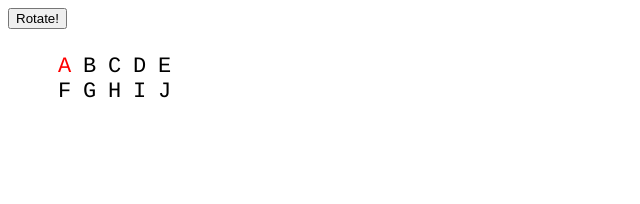
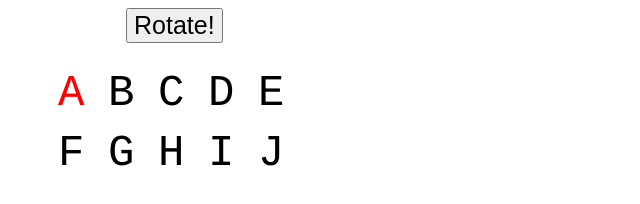
Before and after one commit to mtbradle-ge/speed-networking, a plain HTML site: page index.html in a window 1280 px wide. Shown: the whole page, without its empty margins (0-640 px from the left). Drawn offline with Linux system fonts and the light colour scheme.

Commit message:
Fix some sizing.

```diff
--- a/index.html
+++ b/index.html
@@ -5,13 +5,13 @@
   <script src="speednetworking.js"></script>
 </head>
 <body>
-  <button onclick='theTable.executeRotation()'>Rotate!</button>
+  <button onclick="theTable.executeRotation()" style="font-size:25px;margin-left:118px">Rotate!</button>
   <div id="container"></div>
 
   <script>
     $ = document.querySelectorAll.bind(document);
     window.svgDoc = SVG('container').size(800, 1200);
-    let theTable = new Table(svgDoc, 50, 25, 5, 25);
+    let theTable = new Table(svgDoc, 50, 25, 5, 50);
   </script>
 </body>
 </html>
--- a/speednetworking.js
+++ b/speednetworking.js
@@ -1,5 +1,4 @@
 TABLE_FONT = {
-  size: 22,
   family: 'Courier'
 };
 
@@ -20,7 +19,9 @@ class Person {
     this.cellX = cellX;
     this.cellY = cellY;
     this.x = table.x + cellX * table.cellSize;
-    this.y = table.y + cellY * table.cellSize;
+    this.y = table.y + cellY * table.cellSize * 1.2;
+
+    TABLE_FONT.size = table.cellSize * (22.0/25.0);
 
     this.element = svgDoc.text(this.label).font(TABLE_FONT).move(this.x, this.y);
 
@@ -41,7 +42,7 @@ class Person {
     this.cellY = newCell.y;
 
     this.x = this.table.x + this.cellX * this.table.cellSize;
-    this.y = this.table.y + this.cellY * this.table.cellSize;
+    this.y = this.table.y + this.cellY * this.table.cellSize * 1.2;
 
     moveText(this.element, this.x, this.y, 1000);
   }
```
